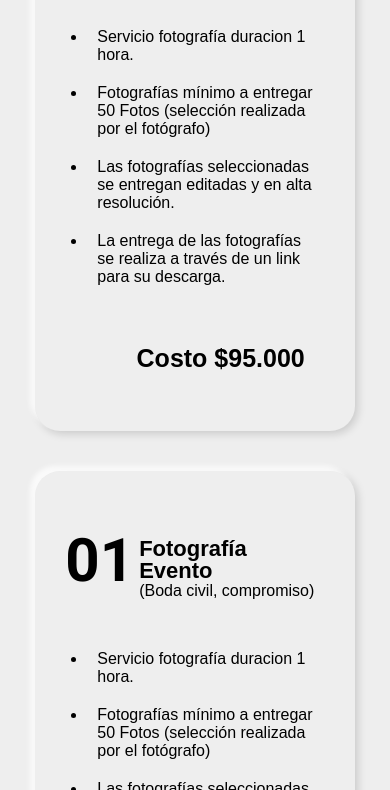
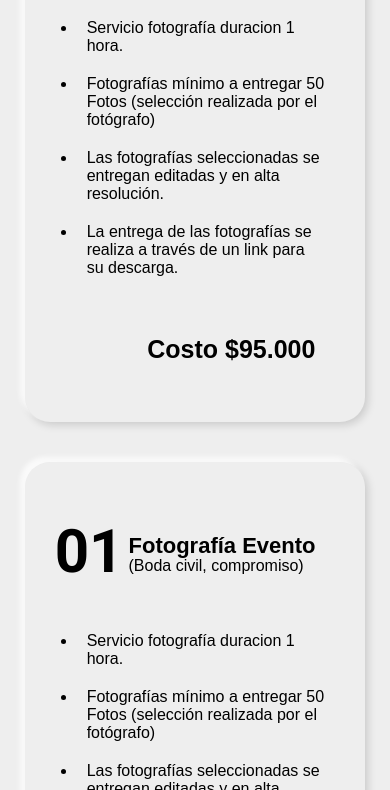
Before and after one commit to morillophoto/planes-bodas, a plain HTML site: page index.html in a window 390 px wide. Shown: the part 329-1119 px from the top of the page. Drawn offline with Linux system fonts and the light colour scheme.

Commit message:
Update estilo.css

```diff
--- a/estilo.css
+++ b/estilo.css
@@ -170,7 +170,7 @@ li{
 
 
   .plan__contenedor{
-    width: 80%;
+    width: 95%;
     height: 100%;
     margin: 50px 0;
     padding: 60px 30px;
@@ -191,8 +191,6 @@ li{
 
 @media screen and (max-width:600px) {
 
-
-
   img{
     height: 78%;
   }
@@ -208,7 +206,7 @@ li{
 
 
   .plan__contenedor{
-    width: 90%;
+    width: 96%;
     height: 100%;
     margin: 0 0 40px 0;
     padding: 60px 30px;
```
